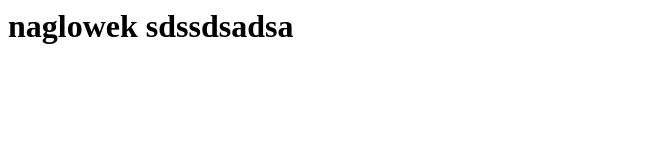
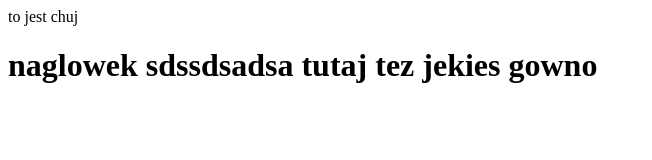
Before and after one commit to erghnm/test, a plain HTML site: page index.html in a window 1280 px wide. Shown: the whole page, without its empty margins (0-652 px from the left). Drawn offline with Linux system fonts and the light colour scheme.

Commit message:
znowu indexxx

```diff
--- a/index.html
+++ b/index.html
@@ -3,6 +3,8 @@
 <!-- @todo dodaj link do google fonts -->
 </head>
 <body>
+
+to jest chuj
 
 <h1> naglowek
 
@@ -10,6 +12,8 @@ sdssdsadsa
 
   <!-- @todo dodaj link do googlgle analitics -->
 
+ tutaj tez jekies gowno
+
 </body>
 
 <HTML>
```
